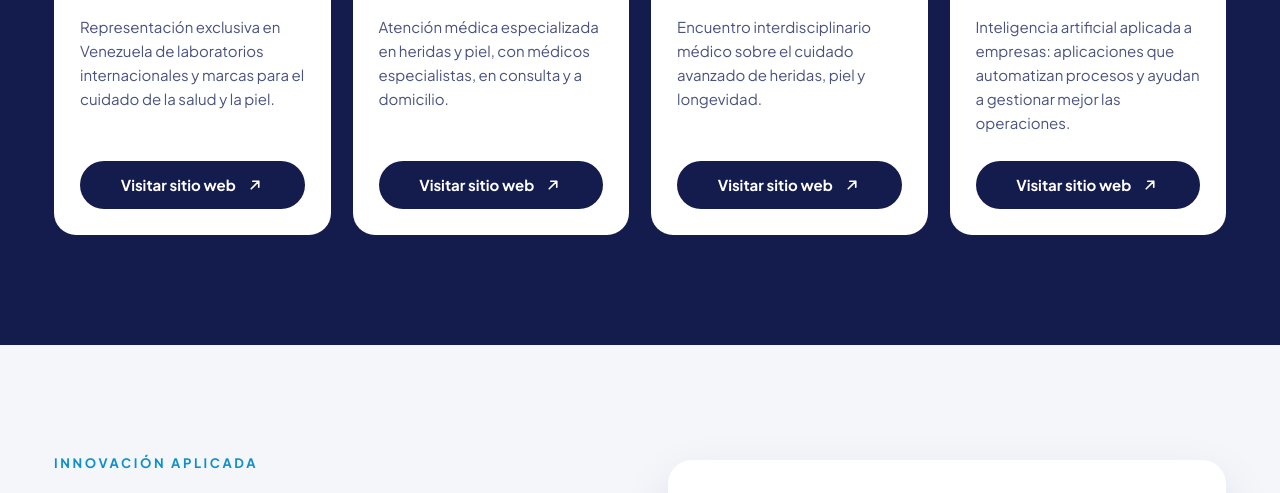
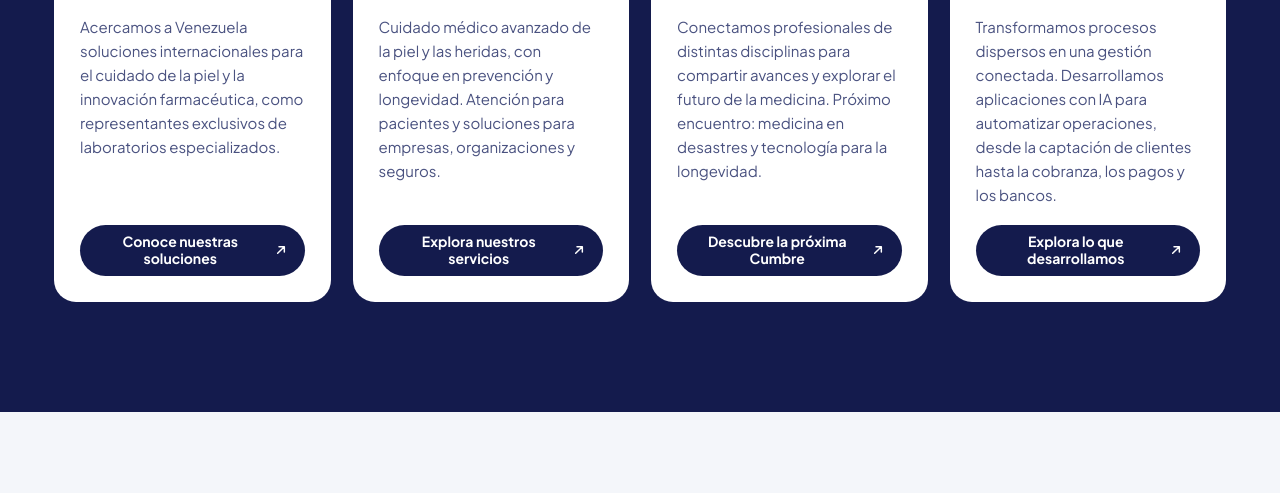
Before and after one commit to cuidamostuheridainfo/ethicalshieldsgroup-web, a plain HTML site: page diseno/maqueta/index.html in a window 1280 px wide. Shown: the part 1848-2341 px from the top of the page. Drawn offline with Linux system fonts and the light colour scheme.

Commit message:
- Ecosistema: textos nuevos y un botón propio por empresa

```diff
--- a/diseno/maqueta/index.html
+++ b/diseno/maqueta/index.html
@@ -89,7 +89,8 @@ section.bloque{padding:110px 0}
 /* El nombre ya está en el logo: el título queda solo para lectores de pantalla y buscadores. */
 .solo-lectores{position:absolute!important;width:1px;height:1px;padding:0;margin:-1px;overflow:hidden;clip-path:inset(50%);white-space:nowrap;border:0}
 .tarjeta p{margin:0;font-size:15px;line-height:1.6;color:var(--texto2);flex-grow:1}
-.tarjeta a{justify-content:center;background:var(--marino);color:#fff;min-height:48px;font-size:15px}
+.tarjeta a{width:100%;justify-content:center;text-align:center;background:var(--marino);color:#fff;min-height:48px;font-size:14px;line-height:1.25;padding:8px 16px;gap:8px}
+.tarjeta a svg{flex-shrink:0;width:16px;height:16px}
 .innovacion{background:var(--gris)}
 .destacado{background:#fff;border-radius:24px;padding:36px;box-shadow:0 20px 50px rgba(20,27,77,.10);display:flex;flex-direction:column;gap:16px}
 .destacado h3{margin:0;font-size:26px;font-weight:800}
@@ -269,19 +270,20 @@ button.boton{font-family:inherit}
   mm.addEventListener('click', function(e){ if (e.target.tagName === 'A') { mm.classList.remove('abierto'); bm.setAttribute('aria-expanded', 'false'); } });
 
   // Empresas: tarjetas y pie
+  // Ecosistema (23 nov, Jenny): nombre, texto, enlace, logo, clase del logo y texto del botón.
   var empresas = [
-    ['Medical Shields','Representación exclusiva en Venezuela de laboratorios internacionales y marcas para el cuidado de la salud y la piel.','https://medicalshields.com/','medical-shields.svg'],
-    ['Cuidamos tu Herida','Atención médica especializada en heridas y piel, con médicos especialistas, en consulta y a domicilio.','https://cuidamostuherida.com/','cuidamos-tu-herida.png'],
-    ['Cumbre CHP','Encuentro interdisciplinario médico sobre el cuidado avanzado de heridas, piel y longevidad.','https://cumbrechp.org/','cumbre-chp.png'],
-    ['Ethical Shields AI','Inteligencia artificial aplicada a empresas: aplicaciones que automatizan procesos y ayudan a gestionar mejor las operaciones.','https://ethicalshields.ai/','ethical-shields-ai.png','emblema']
+    {nombre:'Medical Shields',texto:'Acercamos a Venezuela soluciones internacionales para el cuidado de la piel y la innovación farmacéutica, como representantes exclusivos de laboratorios especializados.',url:'https://medicalshields.com/',logo:'medical-shields.svg',boton:'Conoce nuestras soluciones'},
+    {nombre:'Cuidamos tu Herida',texto:'Cuidado médico avanzado de la piel y las heridas, con enfoque en prevención y longevidad. Atención para pacientes y soluciones para empresas, organizaciones y seguros.',url:'https://cuidamostuherida.com/',logo:'cuidamos-tu-herida.png',boton:'Explora nuestros servicios'},
+    {nombre:'Cumbre CHP',texto:'Conectamos profesionales de distintas disciplinas para compartir avances y explorar el futuro de la medicina. Próximo encuentro: medicina en desastres y tecnología para la longevidad.',url:'https://cumbrechp.org/',logo:'cumbre-chp.png',boton:'Descubre la próxima Cumbre'},
+    {nombre:'Ethical Shields AI',texto:'Transformamos procesos dispersos en una gestión conectada. Desarrollamos aplicaciones con IA para automatizar operaciones, desde la captación de clientes hasta la cobranza, los pagos y los bancos.',url:'https://ethicalshields.ai/',logo:'ethical-shields-ai.png',clase:'emblema',boton:'Explora lo que desarrollamos'}
   ];
   var cont = document.getElementById('tarjetas'), pie = document.getElementById('pie-empresas');
   empresas.forEach(function(e){
     var art = document.createElement('article'); art.className = 'tarjeta';
-    art.innerHTML = '<div class="logo"><img src="./logos-empresas/' + e[3] + '" alt="Logo de ' + e[0] + '"' + (e[4] ? ' class="' + e[4] + '"' : '') + ' decoding="async"></div><h3 class="solo-lectores">' + e[0] + '</h3><p>' + e[1] + '</p>' +
-      '<a class="boton" href="' + e[2] + '" target="_blank" rel="noopener">Visitar sitio web <svg viewBox="0 0 24 24" fill="none" stroke="currentColor" stroke-width="2.2" stroke-linecap="round" stroke-linejoin="round" aria-hidden="true"><path d="M7 17L17 7M9 7h8v8"/></svg></a>';
+    art.innerHTML = '<div class="logo"><img src="./logos-empresas/' + e.logo + '" alt="Logo de ' + e.nombre + '"' + (e.clase ? ' class="' + e.clase + '"' : '') + ' decoding="async"></div><h3 class="solo-lectores">' + e.nombre + '</h3><p>' + e.texto + '</p>' +
+      '<a class="boton" href="' + e.url + '" target="_blank" rel="noopener" aria-label="' + e.boton + ': sitio web de ' + e.nombre + ' (se abre en otra pestaña)">' + e.boton + ' <svg viewBox="0 0 24 24" fill="none" stroke="currentColor" stroke-width="2.2" stroke-linecap="round" stroke-linejoin="round" aria-hidden="true"><path d="M7 17L17 7M9 7h8v8"/></svg></a>';
     cont.appendChild(art);
-    var a = document.createElement('a'); a.href = e[2]; a.target = '_blank'; a.rel = 'noopener'; a.textContent = e[0]; pie.appendChild(a);
+    var a = document.createElement('a'); a.href = e.url; a.target = '_blank'; a.rel = 'noopener'; a.textContent = e.nombre; pie.appendChild(a);
   });
   window.alertaMaqueta = function(){ document.getElementById('aviso-form').textContent = 'Maqueta: aquí aparecerá la confirmación del envío.'; };
 })();
```
Also changed, not shown: 4 other files.
